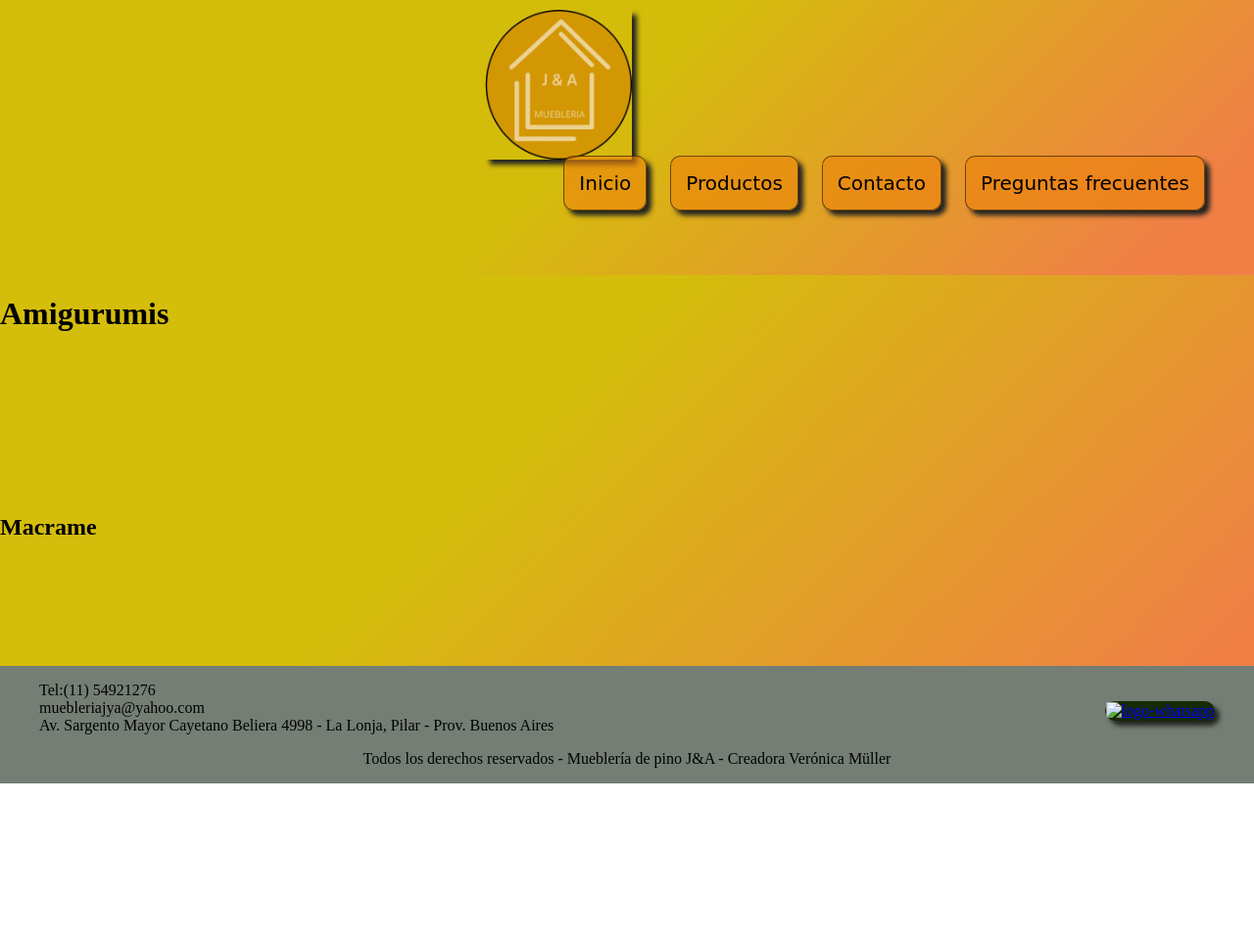
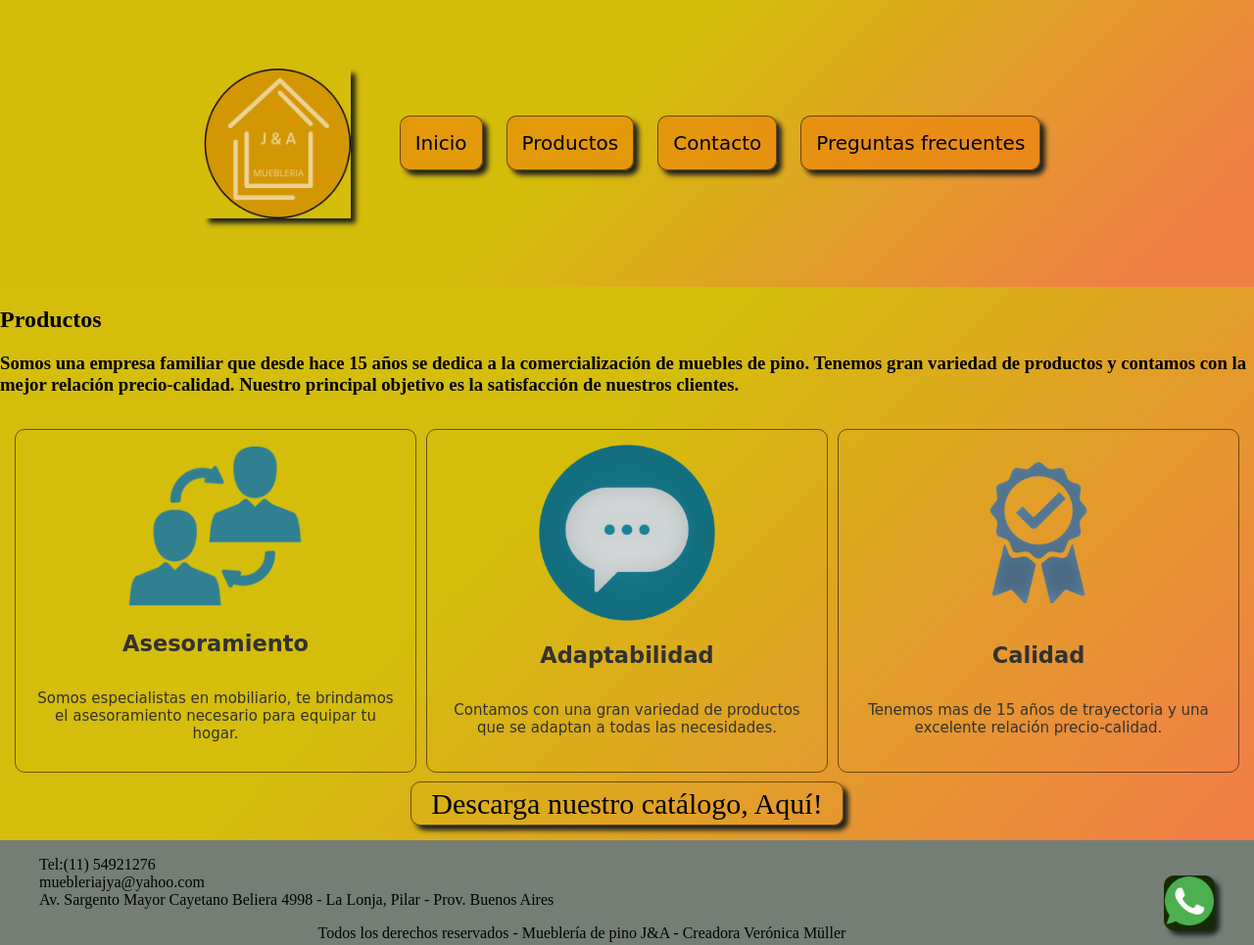
Before and after one commit to VeronicaMuller/proyecto-final, a plain HTML site: page pages/productos.html in a window 1280 px wide. Shown: the top 965 px of the page at 98% size. Before the commit the page ends 800 px from the top, so only its background shows below. Drawn offline with Linux system fonts and the light colour scheme.

Commit message:
producto

```diff
--- a/pages/productos.html
+++ b/pages/productos.html
@@ -13,10 +13,12 @@
 </head>
 <body id="body">
     <header class="header">
+
+        <div class="logo">
+            <a href="../index.html"><img class="logo img" src="../images/Logo2.png" alt="logo"></a>
+        <div>
+
         <nav class="menu">
-            <div>
-                <a href="../index.html"><img class="logo" src="../images/Logo2.png" alt="logo"></a>
-                <div>
             <ul>
                 <li class="nav-item">
                     <a href="../index.html">Inicio</a>
@@ -32,66 +34,67 @@
                     <a href="preguntas-frecuentes.html">Preguntas frecuentes</a>
                 </li>
             </ul>
+        </nav>
+
+    </header>
+    <main>
+
+        <section class="section-productos-carrousel">
+            <h2 class="section-1-title">Productos</h2>
+            <p class="section-presentation-hero-image">
+                <h3>Somos una empresa familiar que desde hace 15 años se dedica a la comercialización de muebles de pino. Tenemos gran variedad de productos y contamos con la mejor relación precio-calidad. Nuestro principal objetivo es la satisfacción de nuestros clientes.</h3>
+            </p>
+        </section>
+
+        <section class="section-productos-1">
+
+            <div class="section-productos-1-item">
+                <div class="contenedor">
+                    <img class="section-productos-imagen" src="../images/asesoramiento.png" width="180px">
+                </div>
+                <div>
+                    <h2>Asesoramiento</h2>
+                </div>
+                <div class="section-productos-texto">
+                    <p>Somos especialistas en mobiliario, te brindamos el asesoramiento necesario para equipar tu hogar.</p>
                 </div>
             </div>
-        </nav>
-    </header>
-    <main>
-        <h1 class="section-productos-título">Amigurumis</h1>
-        <section class="section-productos-1">
-                    <div class="gallery__item1">
-                        <a href="https://www.instagram.com/p/CKzT5o-H8yJ/" target="_blank"><img class="gallery__img" src="images/galeria-1.jpeg" alt=""></a>
+
+            <div class="section-productos-1-item">
+                <div class="contenedor">
+                    <img class="section-productos-imagen" src="../images/adaptabilidad2.jpg" width="180px">
                 </div>
-                    <div class="gallery__item2">
-                        <a href="https://www.instagram.com/p/CNLCxVermhW/" target="_blank"><img class="gallery__img" src="images/galeria-2.jpeg" alt=""></a>
+                <div>
+                    <h2>Adaptabilidad</h2>
                 </div>
-                    <div class="gallery__item3">
-                        <a href="https://www.instagram.com/p/COgWTT5Lk0u/" target="_blank"><img class="gallery__img" src="images/galeria-3.jpeg" alt=""></a>
-                    </div>
-                    <div class="gallery__item4">
-                        <a href="https://www.instagram.com/p/CPRQsPFLtFJ/" target="_blank"><img class="gallery__img" src="images/galeria-4.jpeg" alt=""></a>
-                    </div>
-                    <div class="gallery__item5">
-                        <a href="https://www.instagram.com/p/CTj4ibqr9Og/" target="_blank"><img class="gallery__img" src="images/galeria-5.jpeg" alt=""></a>
-                    </div>
-                    <div class="gallery__item6">
-                        <a href="https://www.instagram.com/p/CPEOyt0LxKp/" target="_blank"><img class="gallery__img" src="images/galeria-6.jpeg" alt=""></a>
-                    </div>
-                    <div class="gallery__item7">
-                        <a href="https://www.instagram.com/p/CXZOkyfuW5k/" target="_blank"><img class="gallery__img" src="images/galeria-8.jpeg" alt=""></a>
-                    </div>
-                    <div class="gallery__item8">
-                        <a href="https://www.instagram.com/p/CTIVJqvL8gW/" target="_blank"><img class="gallery__img" src="images/galeria-9.jpeg" alt=""></a>
+                <div class="section-productos-texto">
+                    <p>Contamos con una gran variedad de productos que se adaptan a todas las necesidades.</p>
                 </div>
             </div>
+
+            <div class="section-productos-1-item">
+                <div class="contenedor">
+                    <img class="section-productos-imagen" src="../images/calidad.png" width="180px">
+                </div>
+                <div>
+                    <h2>Calidad</h2>
+                </div>
+                <div class="section-productos-texto">
+                    <p>Tenemos mas de 15 años de trayectoria y una excelente relación precio-calidad.</p>
+                </div>
+            </div>
+
         </section>
 
-        <h2 class="section-productos-título">Macrame</h2>
         <section class="section-productos-2">
-                <div class="gallery__item-2">
-                    <a href="https://www.instagram.com/stories/highlights/17883183461360750/" target="_blank"><img class="gallery__img-2" src="images/macrame-1-galeria.jpeg" style="height: 55vh" alt=""></a>
-                </div>
-                <div class="gallery__item-2">
-                    <a href="https://www.instagram.com/stories/highlights/17883183461360750/" target="_blank"><img class="gallery__img-2" src="images/macrame-2-galeria.jpeg" style="height: 55vh" alt=""></a>
-                </div>
-                <div class="gallery__item-2">
-                    <a href="https://www.instagram.com/stories/highlights/17883183461360750/" target="_blank"><img class="gallery__img-2" src="images/macrame-3-galeria.jpeg" style="height: 55vh" alt=""></a>
-                </div>
-                <div class="gallery__item-2">
-                    <a href="https://www.instagram.com/stories/highlights/17883183461360750/" target="_blank"><img class="gallery__img-2" src="images/macrame-4-galeria.jpeg" style="height: 55vh" alt=""></a>
-                </div>
-                <div class="gallery__item-2">
-                    <a href="https://www.instagram.com/stories/highlights/17883183461360750/" target="_blank"><img class="gallery__img-2" src="images/macrame-5-galeria.jpeg" style="height: 55vh" alt=""></a>
-                </div>
-                <div class="gallery__item-2">
-                    <a href="https://www.instagram.com/stories/highlights/17883183461360750/" target="_blank"><img class="gallery__img-2" src="images/macrame-6-galeria.jpeg" style="height: 55vh" alt=""></a>
-                </div>
+            <a href="https://acortar.link/fBxTYS">Descarga nuestro catálogo, Aquí!</a>
         </section>
+
     </main>
     <footer class="footer">
         <div class="footer-div">
             <div class="footer-icono">
-                <a href="https://api.whatsapp.com/send?phone=5491154921276"target="_blank"><img src="images/whatsapp.png" alt="logo-whatsapp" width="50px"></a>
+                <a href="https://api.whatsapp.com/send?phone=5491154921276"target="_blank"><img src="../images/whatsapp.png" alt="logo-whatsapp" width="50px"></a>
             </div>
 
             <ul class="fashion-nav-footer__contact footer-custom-border">
--- a/style.css
+++ b/style.css
@@ -1,14 +1,12 @@
-@media screen and (min-width: 1024px){
-    .menu {
-        display: flex inline;
-        flex-direction: column;
-        align-items: flex-end;
-        text-align: right;
-    }
-}
 
 #body{
     background: linear-gradient(135deg, rgba(212, 189, 10, 0.998) 47%, #f07f46 92%);
+    margin: 0;
+    padding: 0;
+    border: 0;
+}
+
+#header{
     margin: 0;
     padding: 0;
     border: 0;
@@ -24,6 +22,7 @@ body{
 main{
     flex-grow: 1;
     box-sizing: border-box;
+    margin: 0px 0px 15px;
 }
 
 /*******************************/
@@ -32,25 +31,25 @@ main{
 
 .header {
     background: linear-gradient(135deg, rgba(212, 189, 10, 0.998) 47%, #f07f46 92%);
-    padding: 40px;
+    padding: 70px;
     display: flex;
-    flex-direction: column;
+    flex-direction: row;
+    align-items: flex-end;
+    justify-content: center;
+}
+
+.logo{
+    display: flex;
+    align-items: center;
+}
+
+.logo img{
+    width: 150px;
+    box-shadow: 5px 5px 5px rgb(34, 36, 32);
 }
 
 
-.logo {
-    width: 150px;
-    cursor: pointer;
-    float: left;
-    margin: -30px;
-    box-shadow: 5px 5px 5px rgb(34, 36, 32);
-}
-
-menu ul{
-    text-align: right;
-}
 .menu ul{
-    display:inline-block;
     list-style-type: none;
     border-color: rgb(146, 55, 9);
 }
@@ -74,7 +73,11 @@ menu ul{
 .menu ul li a{
     color: black;
     text-decoration: none;
+}
 
+.menu ul li a:hover{color: rgb(255, 68, 0);
+    transition-duration: 0.3s;
+    cursor: pointer;
 }
 
 /*******************************/
@@ -110,6 +113,7 @@ menu ul{
 footer{
     display:inline-block;
     background-color: #757e75;
+    margin: 5px 0px;
 }
 
 .footer-icono{
@@ -140,10 +144,69 @@ footer ul li{
     text-align: center;
 }
 
+/*******************************/
+/********* Productos CSS *********/
+/*******************************/
+
+.section-productos-1{
+    display: flex;
+    flex-direction: row;
+    justify-content:center;
+    padding: 10px;
+}
+
+@media screen and (max-width: 700px){
+    .section-productos-1{
+        display: flex;
+        flex-direction: column;
+        padding: 5px;
+    }
+}
+
+.section-productos-1-item{
+    text-align: center;
+    justify-content: space-between;
+    width: 70vh;
+    color: rgb(50, 50, 47);
+    font-family:cursive;
+    font-size: 15px;
+    border: 1px solid #20120199;
+    border-radius: 10px;
+    padding: 15px;
+    margin: 5px;
+}
 
 
+.contenedor:hover .section-productos-imagen{-webkit-transform:scale(1.2);transform:scale(1.2); transition-duration: 0.3s;}
+
+.section-productos-texto{
+    color: rgb(50, 50, 43);
+    justify-content: baseline;
+    display: flex;
+}
+
+.section-productos-2{
+    text-align: center;
+}
+
+.section-productos-2 a{
+    color: black;
+    text-decoration: none;
+    font-size: 30px;
+    margin: 5px 20px;
+    padding: 5px 20px;
+    border: 1px solid #20120199;
+    border-radius: 10px;
+    box-shadow: 5px 5px 5px rgb(34, 36, 32);
+}
+
+.section-productos-2 a:hover{color: rgb(255, 68, 0);
+    transition-duration: 0.3s;
+    cursor: pointer;
+}
+
 /*******************************/
-/********* Contact CSS *********/
+/********* Contacto CSS *********/
 /*******************************/
 
 .section-contact-title{
```
Also changed, not shown: index.html (+8 -5 lines), pages/contacto.html (+6 -5 lines), pages/preguntas-frecuentes.html (+7 -6 lines), images/adaptabilidad2.jpg (added), images/asesoramiento.png (added), images/calidad.png (added). Lines whose indentation alone changed are shown as unchanged.
